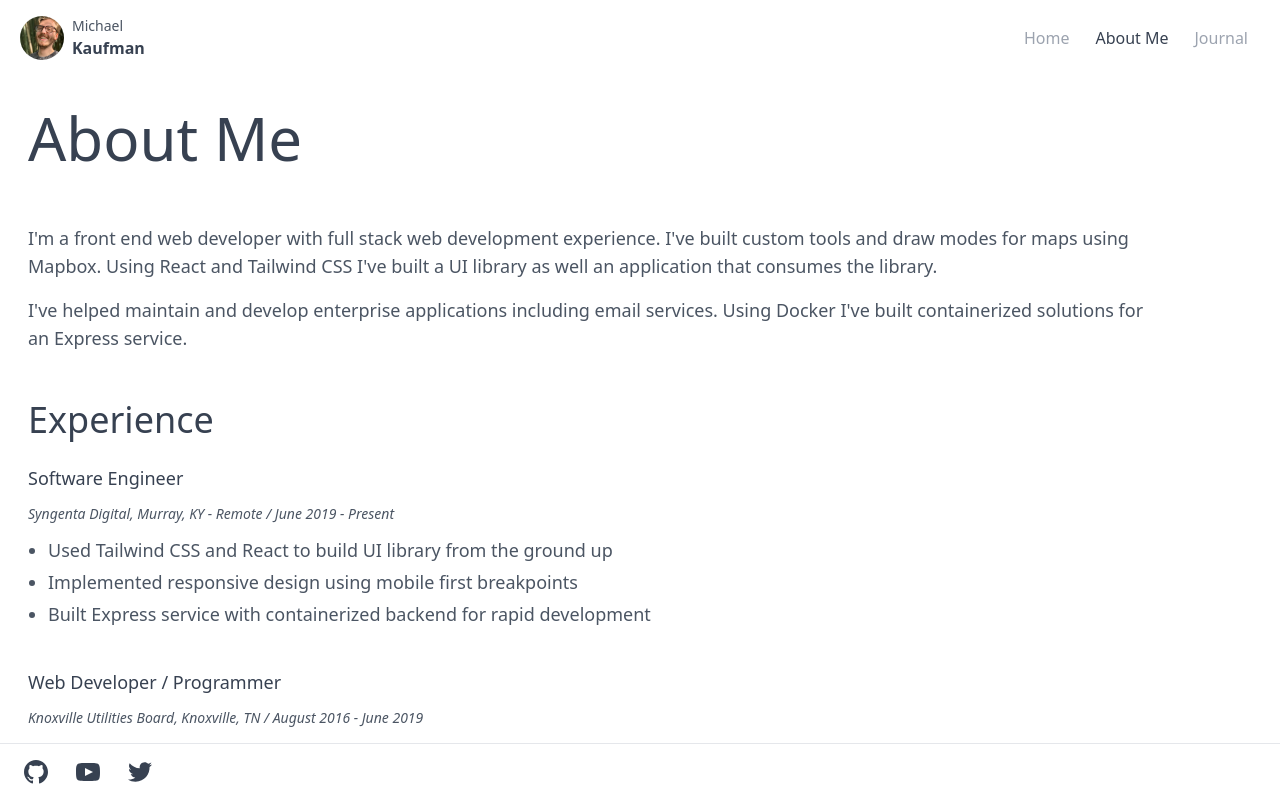
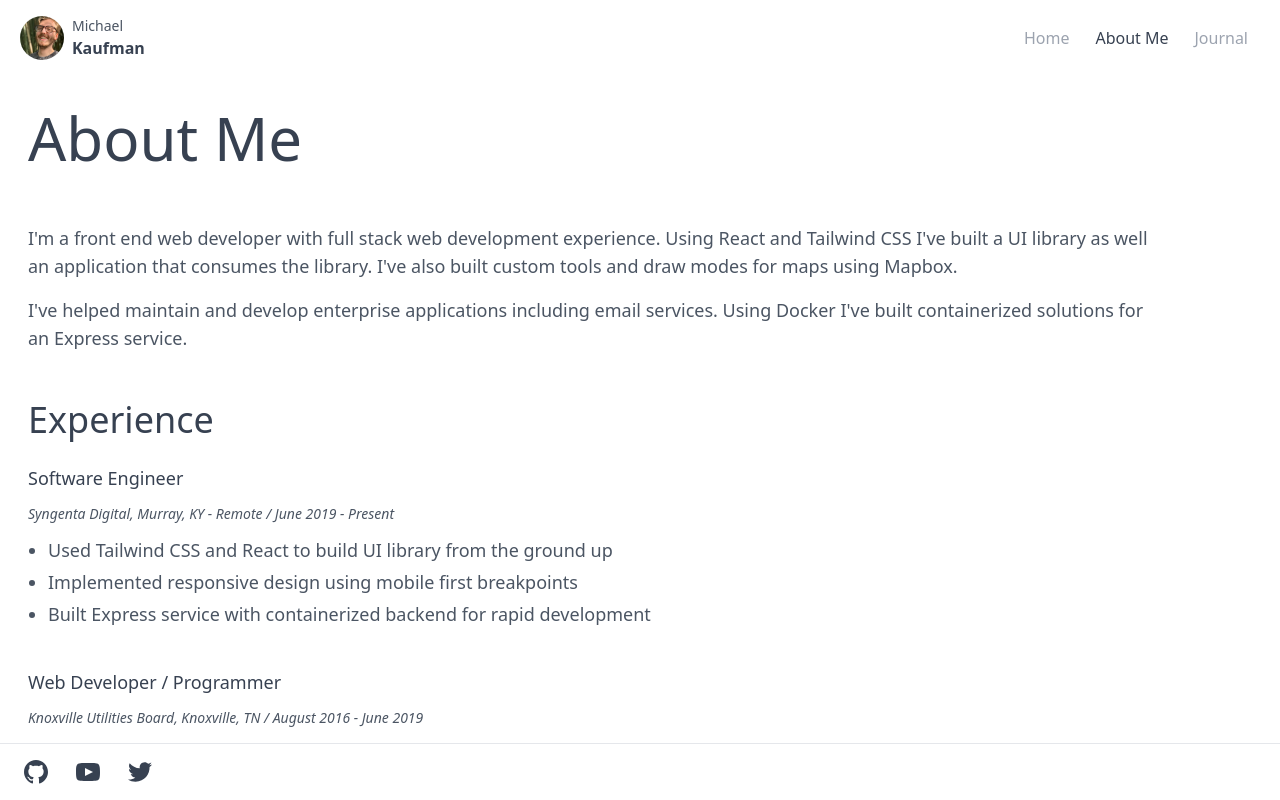
Before and after one commit to KaufmanDeveloper/kaufman-personal-site, a Next.js app: page /about-me in a window 1280 px wide. Shown: the top 800 px of the page. Built offline with nearby package versions, Linux system fonts and the light colour scheme.

Commit message:
feat: Opacity reduce on hover for header image

```diff
--- a/components/Header/index.jsx
+++ b/components/Header/index.jsx
@@ -29,7 +29,7 @@ export default function Header() {
       <header>
         <div className="mx-3 my-4 flex items-center justify-between">
           <Link href="/">
-            <a className="flex items-center">
+            <a className="flex items-center hover:opacity-90">
               <Image
                 className="rounded-full"
                 src="/images/profile.jpg"
--- a/pages/about-me/index.jsx
+++ b/pages/about-me/index.jsx
@@ -15,9 +15,9 @@ export default function AboutMe() {
 
         <SectionContent>
           I'm a front end web developer with full stack web development
-          experience. I've built custom tools and draw modes for maps using
-          Mapbox. Using React and Tailwind CSS I've built a UI library as well
-          an application that consumes the library.
+          experience. Using React and Tailwind CSS I've built a UI library as
+          well an application that consumes the library. I've also built custom
+          tools and draw modes for maps using Mapbox.
         </SectionContent>
 
         <SectionContent className="mt-4">
```
